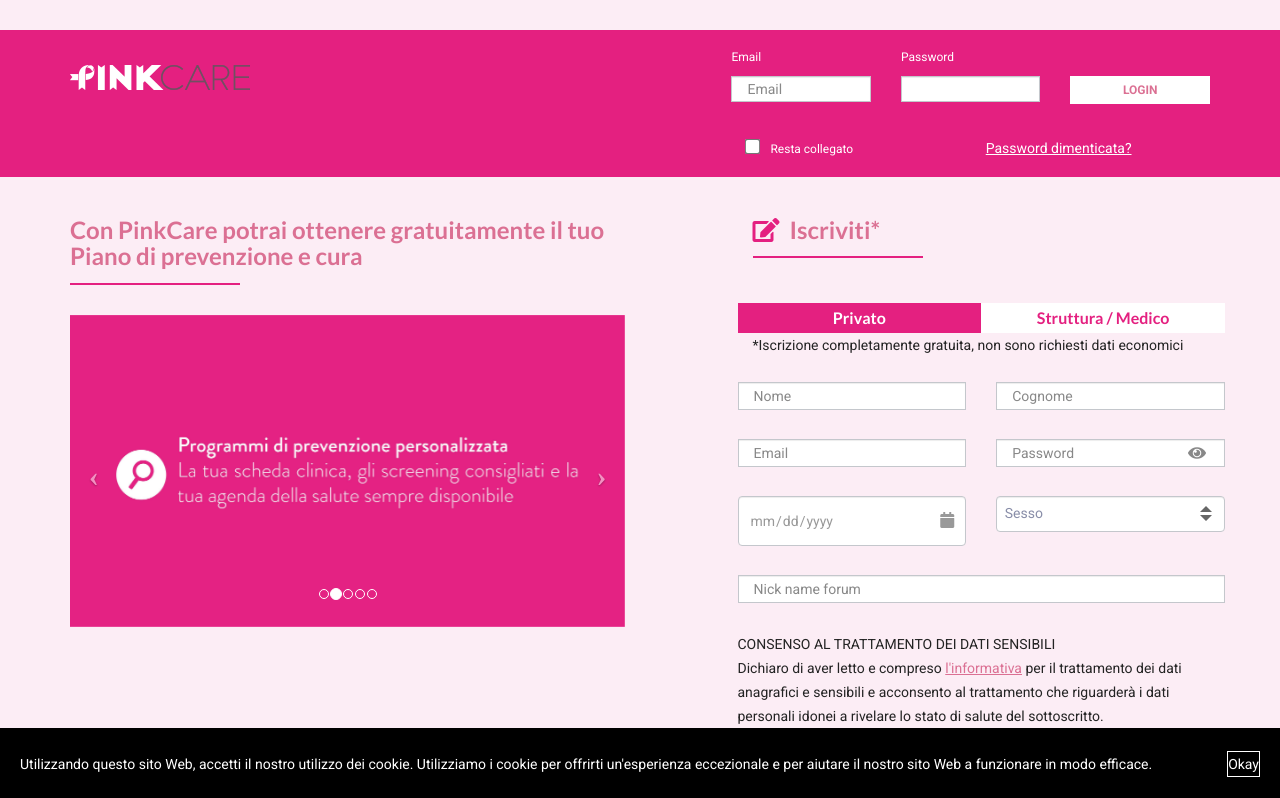
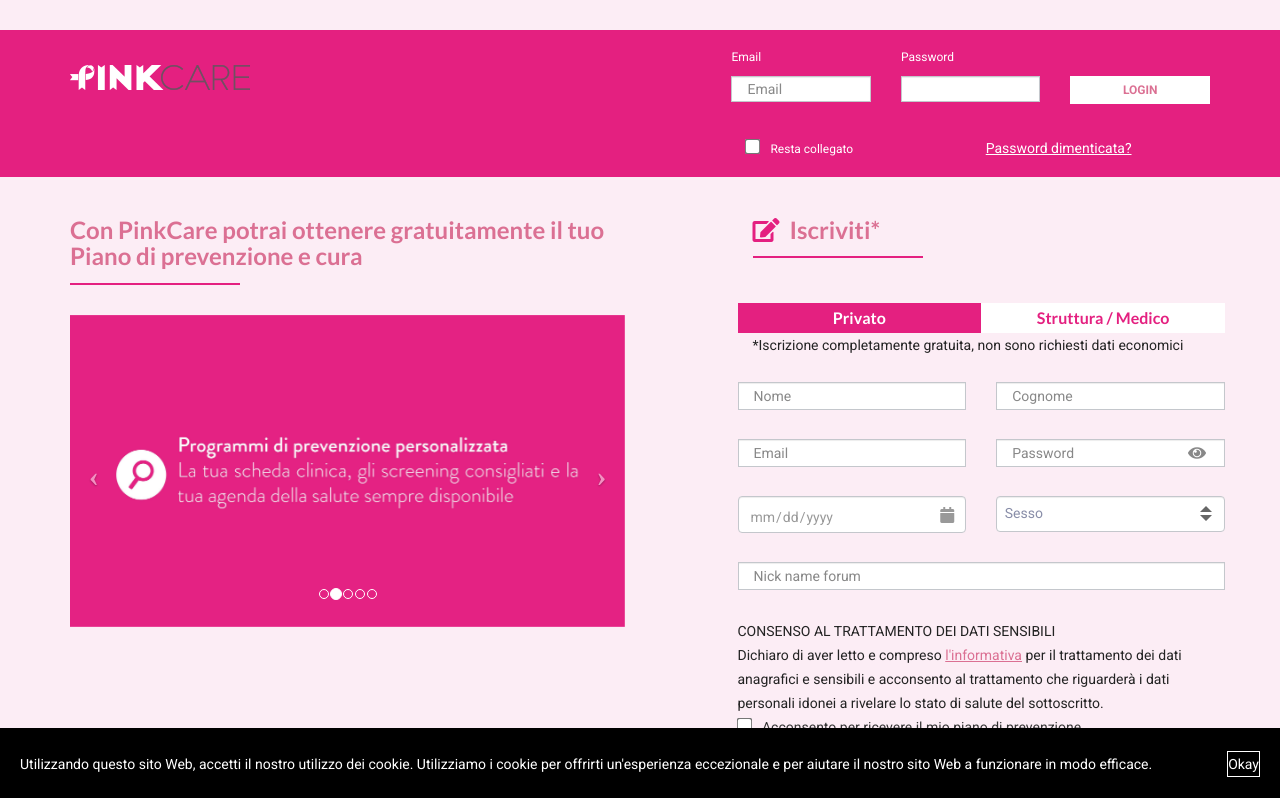
Before and after one commit to FrancescoMain/pinkcare-v2, a React (Create React App) app in the folder frontend/: page / in a window 1280 px wide. Shown: the top 798 px of the page. Built offline with nearby package versions, Linux system fonts and the light colour scheme; a web font is replaced by a local one.

Commit message:
feat: Refactor DateInput styles for improved layout and remove Safari-specific fixes

```diff
--- a/frontend/src/components/DateInput.css
+++ b/frontend/src/components/DateInput.css
@@ -35,6 +35,7 @@
   color: #999;
   font-size: 16px;
   z-index: 1;
+
 }
 
 /* When input has focus, highlight the icon */
@@ -58,14 +59,15 @@
 .date-input-calendar.form-control {
   display: block;
   width: 100%;
-  padding: 0.6rem 3rem 0.6rem 1.1rem; /* Increased right padding for Safari */
+  padding: 1rem 1.1rem 0.5rem;
+  height: 37px;
   line-height: 1.5;
   color: #515365;
   font-size: 14px;
   border: 1px solid #c4c7cc;
   border-radius: 4px;
   transition: border-color 0.15s ease-in-out, box-shadow 0.15s ease-in-out;
-  height: auto; /* Auto height */
+  display: flex;
 }
 
 .date-input-calendar.form-control:focus {
@@ -73,30 +75,3 @@
   outline: 0;
   box-shadow: 0 0 0 0.2rem rgba(228, 32, 128, 0.25);
 }
-
-/* Safari-specific fixes */
-@supports (-webkit-appearance: none) {
-  .date-input-calendar {
-    -webkit-appearance: none;
-    appearance: none;
-  }
-
-  /* Make sure the native picker indicator doesn't overlap text */
-  .date-input-calendar::-webkit-date-and-time-value {
-    text-align: left;
-    padding-right: 10px;
-  }
-}
-
-/* Firefox date input styling */
-.date-input-calendar::-moz-focus-inner {
-  border: 0;
-  padding: 0;
-}
-
-/* Ensure text doesn't overflow */
-.date-input-calendar {
-  overflow: hidden;
-  text-overflow: ellipsis;
-  white-space: nowrap;
-}
```
